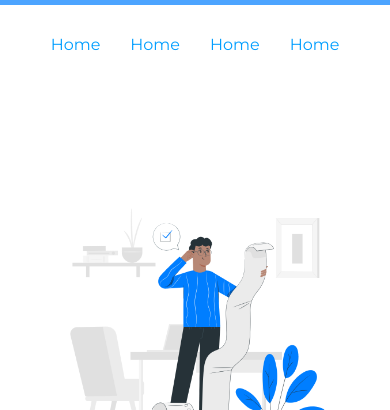
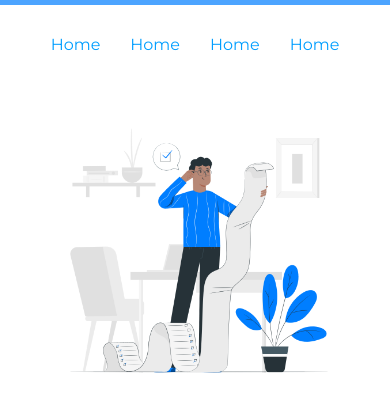
Before and after one commit to The-Developers-Crib/ToDo-App, a plain HTML site: page index.html in a window 390 px wide. Shown: the top 410 px of the page. Drawn offline with Linux system fonts and the light colour scheme.

Commit message:
minor mod

```diff
--- a/main.css
+++ b/main.css
@@ -320,9 +320,6 @@ footer {
     .navbar a{
         margin: 0 15px;
     }
-    .section-1{
-        margin: 5em 0 10em;
-    }
     .features{
         flex-wrap: wrap;
         justify-content: center;
@@ -347,9 +344,6 @@ footer {
 @media only screen and (max-width:490px){
     .navbar {
         justify-content: center;
-    }
-    .section-1{
-        margin: 5em 0 10em;
     }
     .main-header{
         padding: 20px 6%;
```
